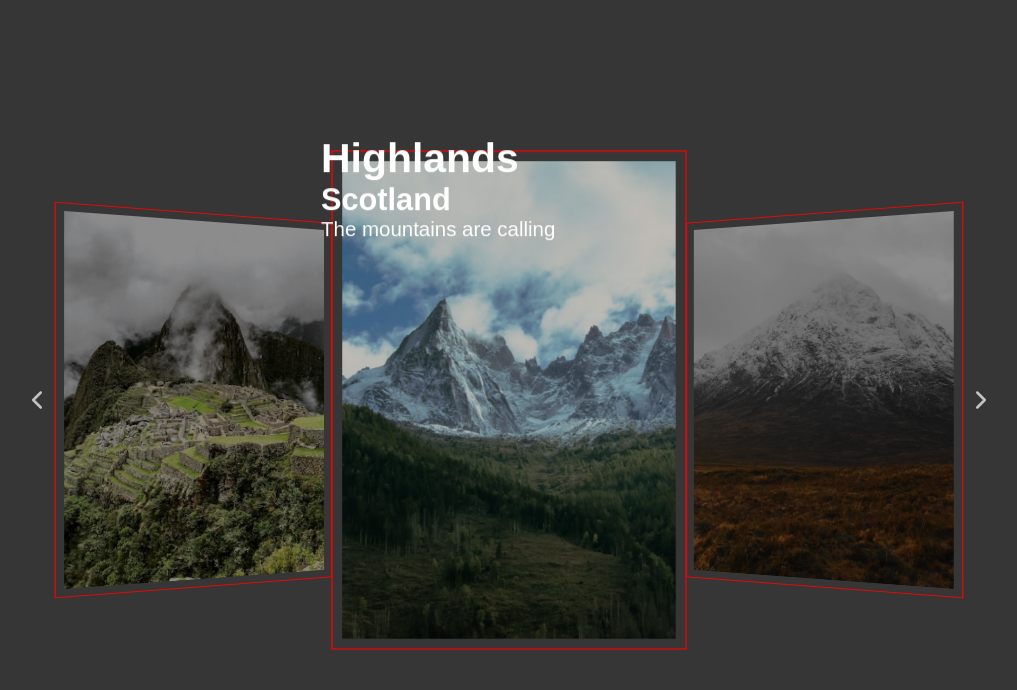
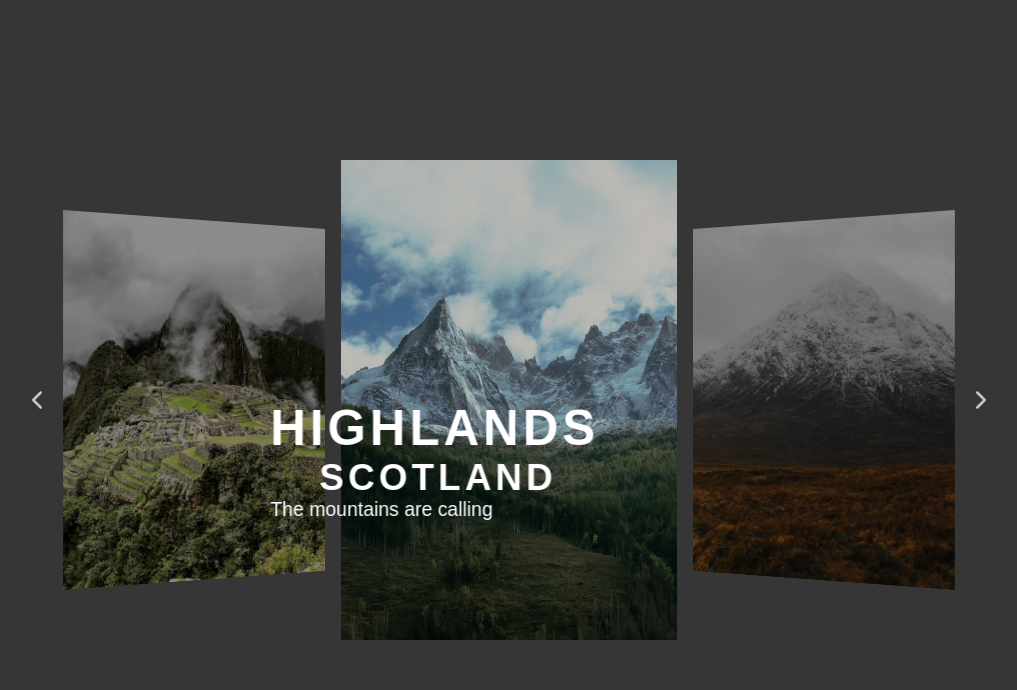
Before and after one commit to devloop01/svelte-voyage-slider, a SvelteKit app: page / in a window 1280 px wide. Shown: the top 690 px of the page, without its empty margins (131-1148 px from the left). Built offline with nearby package versions, Linux system fonts and the light colour scheme; a web font is replaced by a local one.

Commit message:
update: styles

```diff
--- a/package.json
+++ b/package.json
@@ -29,8 +29,5 @@
 		"typescript": "^5.3.2",
 		"vite": "^4.5.0"
 	},
-	"type": "module",
-	"dependencies": {
-		"@fontsource-variable/montserrat": "^5.0.16"
-	}
+	"type": "module"
 }
--- a/src/app.postcss
+++ b/src/app.postcss
@@ -1,4 +1,3 @@
-@import '@fontsource-variable/montserrat';
 @import '@/assets/fonts/archivo';
 @import '@/assets/fonts/clash-display';
 
@@ -9,7 +8,6 @@
 	--card-transition-duration: 800ms;
 	--card-transition-easing: ease;
 
-	--font-montserrat: 'Montserrat Variable', sans-serif;
 	--font-archivo: 'Archivo Variable', sans-serif;
 	--font-clash-display: 'ClashDisplay Variable', sans-serif;
 }
--- a/src/components/card.svelte
+++ b/src/components/card.svelte
@@ -84,7 +84,6 @@
 		transition: transform var(--card-transition-duration) var(--card-transition-easing);
 		user-select: none;
 		perspective: 1000px;
-		border: 1px solid red;
 	}
 
 	.card[data-state='current'] {
@@ -141,6 +140,8 @@
 		height: 100%;
 		pointer-events: none;
 		transform-style: preserve-3d;
+		display: flex;
+		align-items: center;
 
 		transform: rotateX(var(--rx)) rotateY(var(--ry));
 	}
@@ -161,7 +162,7 @@
 	.card__info {
 		position: relative;
 		z-index: 2;
-		transform: translateZ(62px);
+		transform: translateX(-15%) translateY(50%) translateZ(62px);
 		bottom: 0;
 	}
 
@@ -171,20 +172,25 @@
 		color: #fff;
 		transition: opacity var(--card-transition-duration) var(--card-transition-easing);
 
-		&[data-title] {
-			font-size: 2rem;
-			font-weight: 900;
+		&[data-title],
+		&[data-subtitle] {
+			font-size: 2.4rem;
+			font-weight: 800;
+			letter-spacing: 0.2rem;
+			white-space: nowrap;
+			text-transform: uppercase;
 		}
 
 		&[data-subtitle] {
-			font-size: 1.5rem;
-			font-weight: 800;
+			margin-left: 2.4rem;
+			font-size: 1.8rem;
+			font-weight: 600;
 		}
 
 		&[data-description] {
-			font-size: 1rem;
+			font-size: 0.95rem;
 			font-family: var(--font-archivo);
-			font-weight: 400;
+			font-weight: 300;
 		}
 	}
 </style>
```
Also changed, not shown: 1 other file (tests, documents, lock files or other folders).
